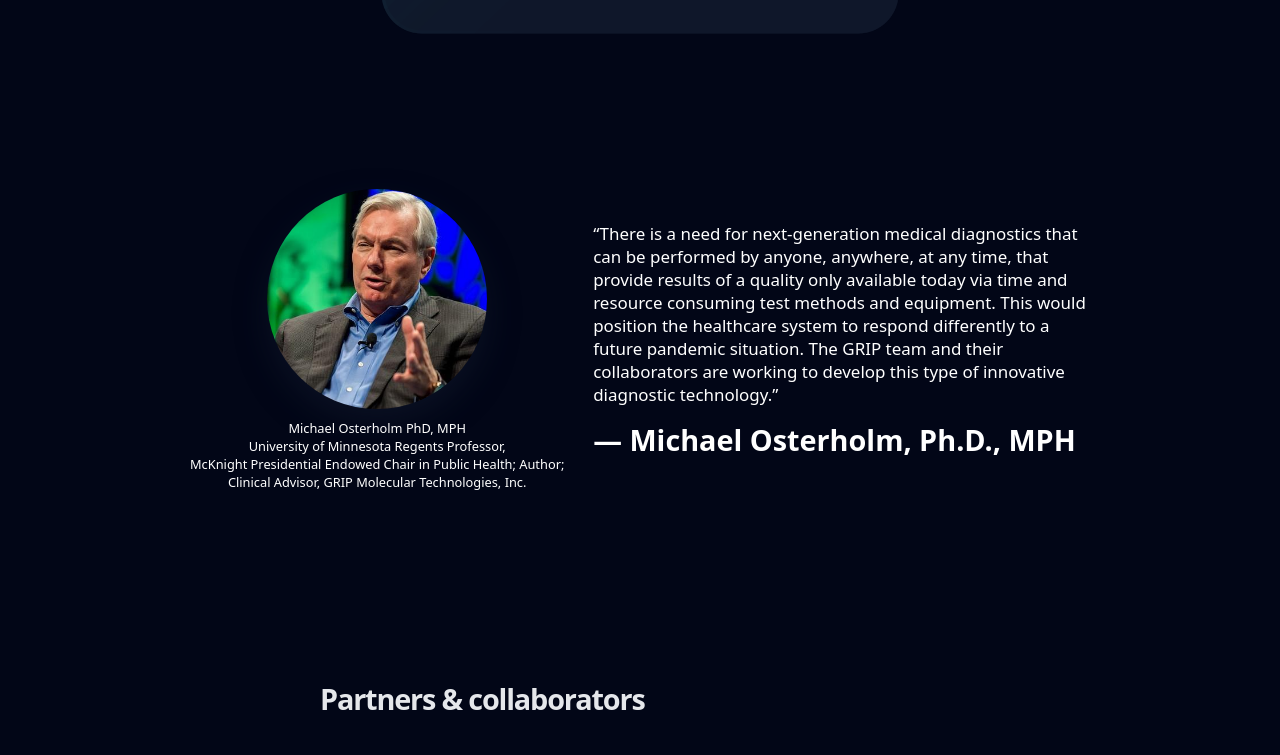
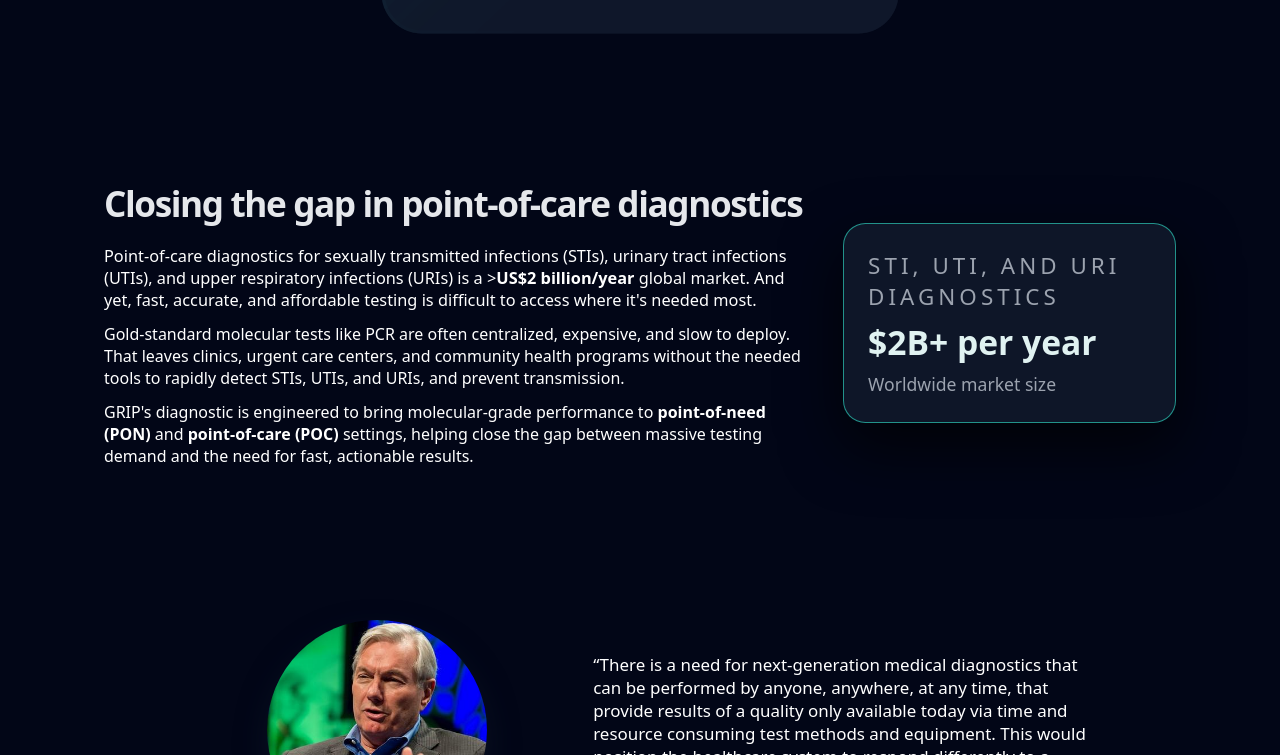
Before and after one commit to jmb-grip/jmb-grip.github.io, a plain HTML site: page index.html in a window 1280 px wide. Shown: the part 2597-3352 px from the top of the page. Drawn offline with Linux system fonts and the light colour scheme.

Commit message:
add market size section back in

```diff
--- a/index.html
+++ b/index.html
@@ -155,6 +155,37 @@
       </div>
     </section>
 
+
+<!-- STD diagnostics unmet need section -->
+<section class="std-section snap-section">
+  <div class="container std-layout reveal">
+    <div class="std-copy">
+      <h2>Closing the gap in point-of-care diagnostics</h2>
+      <p class="std-lead">
+        Point-of-care diagnostics for sexually transmitted infections (STIs), urinary tract infections (UTIs), and upper respiratory infections (URIs) is a ><strong>US$2&nbsp;billion/year</strong> global market.
+  And yet, fast, accurate, and affordable testing is difficult to access where it's needed most.
+      </p>
+      <p>
+        Gold-standard molecular tests like PCR are often centralized, expensive, and slow to deploy. That leaves
+            clinics, urgent care centers, and community health programs without the needed tools to rapidly detect
+            STIs, UTIs, and URIs, and prevent transmission.
+      </p>
+      <p>
+        GRIP's diagnostic is engineered to bring molecular-grade performance to
+            <strong>point-of-need (PON)</strong> and <strong>point-of-care (POC)</strong> settings, helping close the
+            gap between massive testing demand and the need for fast, actionable results.
+      </p>
+    </div>
+
+
+    <aside class="std-stat-card">
+      <span class="std-stat-label">STI, UTI, and URI diagnostics</span>
+      <span class="std-stat-value">$2B+ per year</span>
+      <span class="std-stat-caption">Worldwide market size</span>
+    </aside>
+  </div>
+</section>
+
     <!-- Osterholm quote section -->
 <section class="quote-section">
   <div class="container">
```
